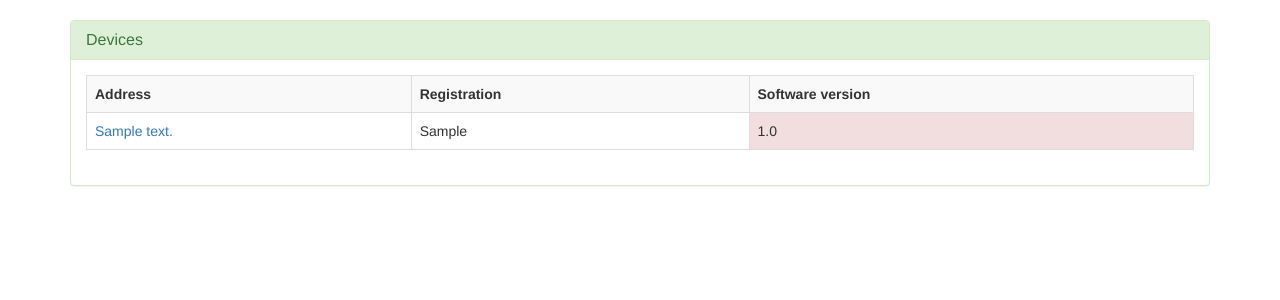
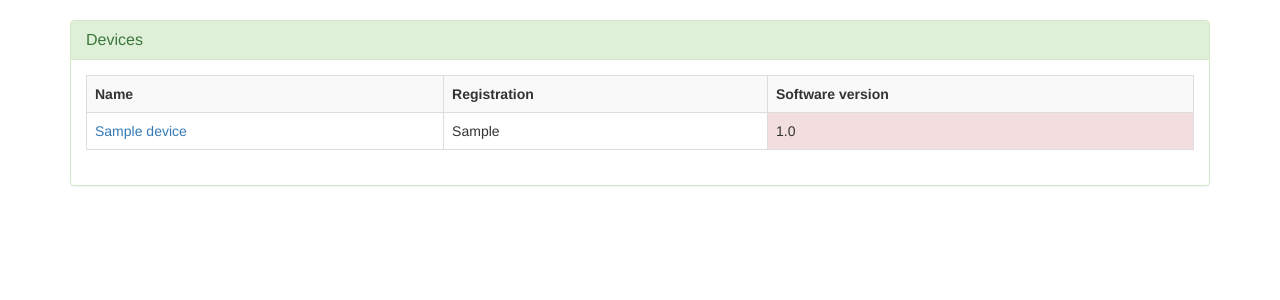
Before and after one commit to Meisterschueler/ogn-python, a Flask app: page /devices.html in a window 1280 px wide. Shown: the part 52-352 px from the top of the page. Run offline with Flask 2, Linux system fonts and the light colour scheme; tables that the repository leaves empty hold one stand-in row (values such as "Sample post"); some libraries are stand-ins or nearby versions.

Commit message:
Fixed routes (name/receiver_name instead of id)

```diff
--- a/app/main/routes.py
+++ b/app/main/routes.py
@@ -57,8 +57,8 @@ def devices():
 
 @bp.route("/device_detail.html", methods=["GET", "POST"])
 def device_detail():
-    device_id = request.args.get("id")
-    device = db.session.query(Device).filter(Device.id == device_id).one()
+    device_name = request.args.get("device_name")
+    device = db.session.query(Device).filter(Device.name == device_name).one()
 
     return render_template("device_detail.html", title="Device", device=device)
 
@@ -80,15 +80,15 @@ def receivers():
 
 @bp.route("/receiver_detail.html")
 def receiver_detail():
-    sel_receiver_id = request.args.get("receiver_id")
+    receiver_name = request.args.get("receiver_name")
 
-    receiver = db.session.query(Receiver).filter(Receiver.id == sel_receiver_id).one()
+    receiver = db.session.query(Receiver).filter(Receiver.name == receiver_name).one()
 
     airport = (
         db.session.query(Airport)
         .filter(
             db.and_(
-                Receiver.id == sel_receiver_id,
+                Receiver.name == receiver_name,
                 db.func.st_contains(db.func.st_buffer(Receiver.location_wkt, 0.5), Airport.location_wkt),
                 db.func.st_distance_sphere(Airport.location_wkt, Receiver.location_wkt) < 1000,
             )
--- a/app/templates/devices.html
+++ b/app/templates/devices.html
@@ -8,14 +8,14 @@
 <div class="panel-body">
   <table class="datatable table table-striped table-bordered">
     <tr>
-      <th>Address</th>
+      <th>Name</th>
       <th>Registration</th>
       <th>Software version</th>
     </tr>
 
     {% for device in devices %}
 	<tr>
-	  <td><a href="{{ url_for('main.device_detail', id=device.id) }}">{{ device.address }}</a></td>
+	  <td><a href="{{ url_for('main.device_detail', device_name=device.name) }}">{{ device.name }}</a></td>
 	  <td>{% if device.info is not none %}{{ device.info.registration }}{% else %} - {% endif %}</td>
 	  <td {% if device.software_version and device.software_version < 6.6 %}class="danger"{% endif %}>{% if device.software_version is not none %}{{ device.software_version }}{% else %} - {% endif %}</td>
 	</tr>
--- a/app/templates/receivers.html
+++ b/app/templates/receivers.html
@@ -28,7 +28,7 @@
 
     {% for receiver in receivers %}
 	<tr>
-	  <td><img src="{{ url_for('static', filename='img/Transparent.gif') }}" class="flag flag-{{ receiver.country.iso2|lower }}" alt="{{ receiver.country.iso2 }}"/> <a href="{{ url_for('main.receiver_detail', receiver_id=receiver.id) }}">{{ receiver.name }}</a></td>
+	  <td><img src="{{ url_for('static', filename='img/Transparent.gif') }}" class="flag flag-{{ receiver.country.iso2|lower }}" alt="{{ receiver.country.iso2 }}"/> <a href="{{ url_for('main.receiver_detail', receiver_name=receiver.name) }}">{{ receiver.name }}</a></td>
 	  <td>{{ receiver.altitude|int }} m</td>
 	</tr>
 	{% endfor %}
```
